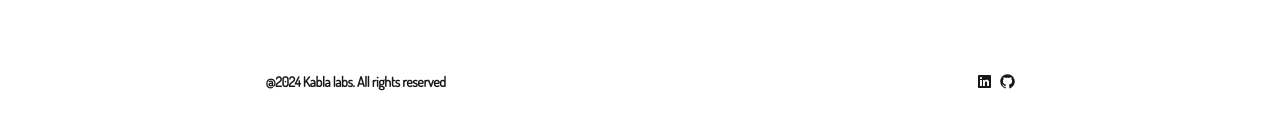
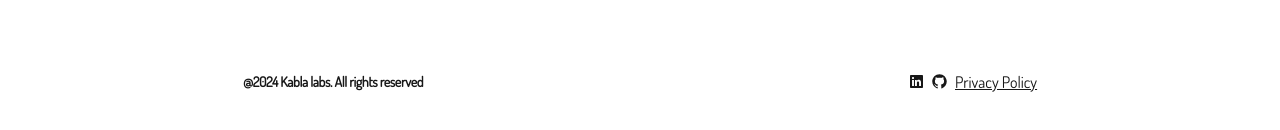
Before and after one commit to BouzianeAminePro/helpmeai-showcase, a Next.js app: page / in a window 1280 px wide. Shown: the part 1444-1574 px from the top of the page. Built offline with nearby package versions, Linux system fonts and the light colour scheme.

Commit message:
Refactor layout and add metadata to pages
- Added "use client" directive to layout.js, page.js, and policy.js.
- Moved metadata definition for the Helpmeai application to page.js and policy.js.
- Introduced a Privacy Policy link in the Home component for better navigation.

```diff
--- a/app/layout.js
+++ b/app/layout.js
@@ -1,3 +1,5 @@
+"use client";
+
 import { Dosis } from "next/font/google";
 import Head from "next/head";
 import Image from "next/image";
@@ -9,11 +11,6 @@ const dosis = Dosis({
   weight: "400",
   subsets: ["latin"],
 });
-
-export const metadata = {
-  title: "Helpmeai",
-  description: "Helpmeai is for your daily use opensource ai, Ollama only for now.",
-};
 
 export default function RootLayout({ children }) {
   return (
--- a/app/page.js
+++ b/app/page.js
@@ -1,6 +1,13 @@
+"use client";
+
 import Link from "next/link";
 import { Service } from "./_components/Service";
 import { GitHubLogoIcon, LinkedInLogoIcon } from "@radix-ui/react-icons";
+
+export const metadata = {
+  title: "Helpmeai",
+  description: "Helpmeai is for your daily use opensource ai, Ollama only for now.",
+};
 
 export default function Home() {
   return (
@@ -58,6 +65,12 @@ export default function Home() {
           <Link target="_blank" href="https://github.com/BouzianeAminePro">
             <GitHubLogoIcon />
           </Link>
+          <Link
+            href="/policy"
+            className="underline font-medium hover:text-yellow-600"
+          >
+            Privacy Policy
+          </Link>
         </div>
       </div>
     </div>
--- a/app/policy/page.js
+++ b/app/policy/page.js
@@ -1,4 +1,11 @@
-export function Policy () {
+"use client";
+
+export const metadata = {
+    title: "Helpmeai",
+    description: "Helpmeai policy page.",
+};
+
+export default function Policy() {
     return (
         <div className="max-w-3xl mx-auto p-6 bg-white shadow-md rounded-lg">
             <h1 className="text-3xl font-bold mb-4">Privacy Policy for HelpMeAI</h1>
```
